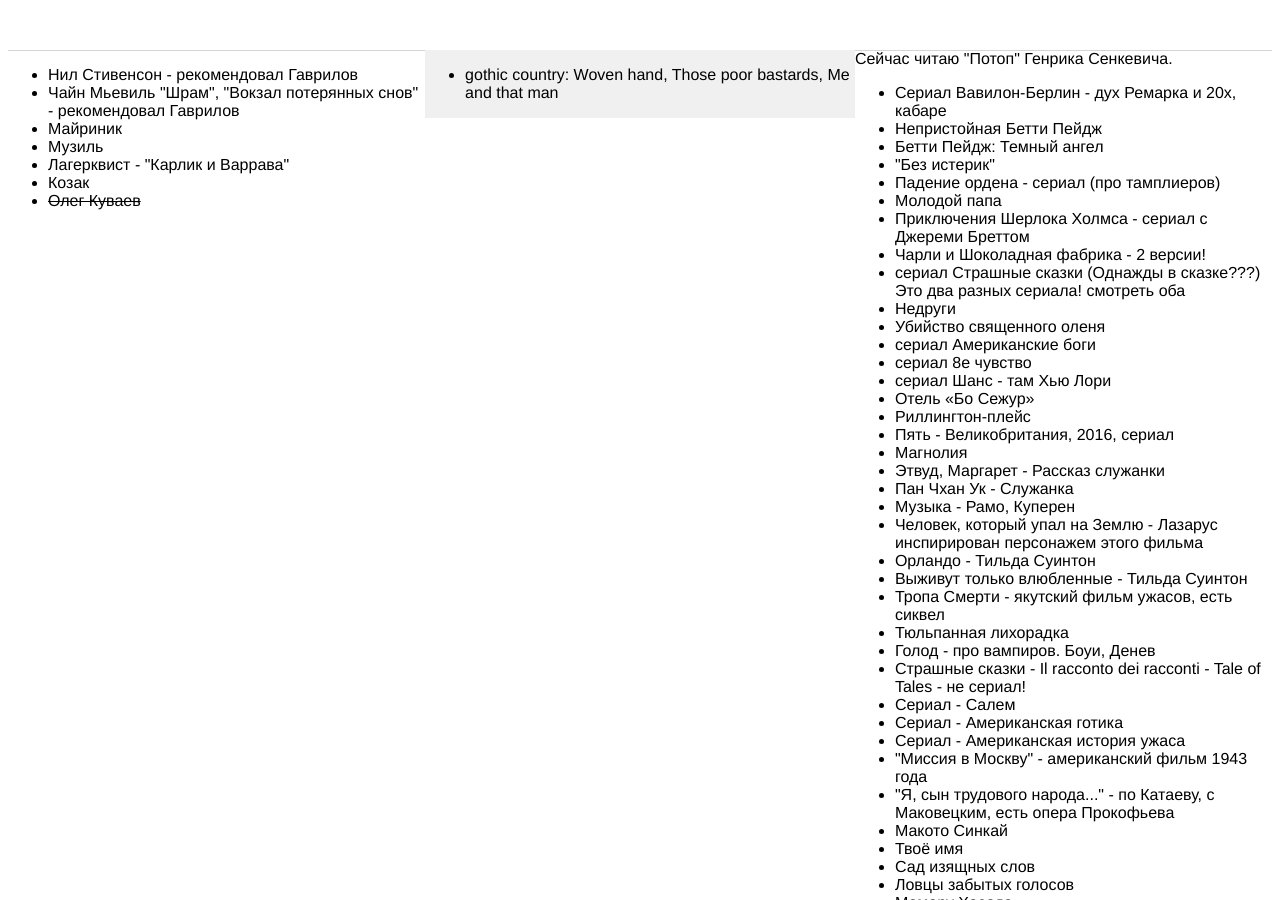
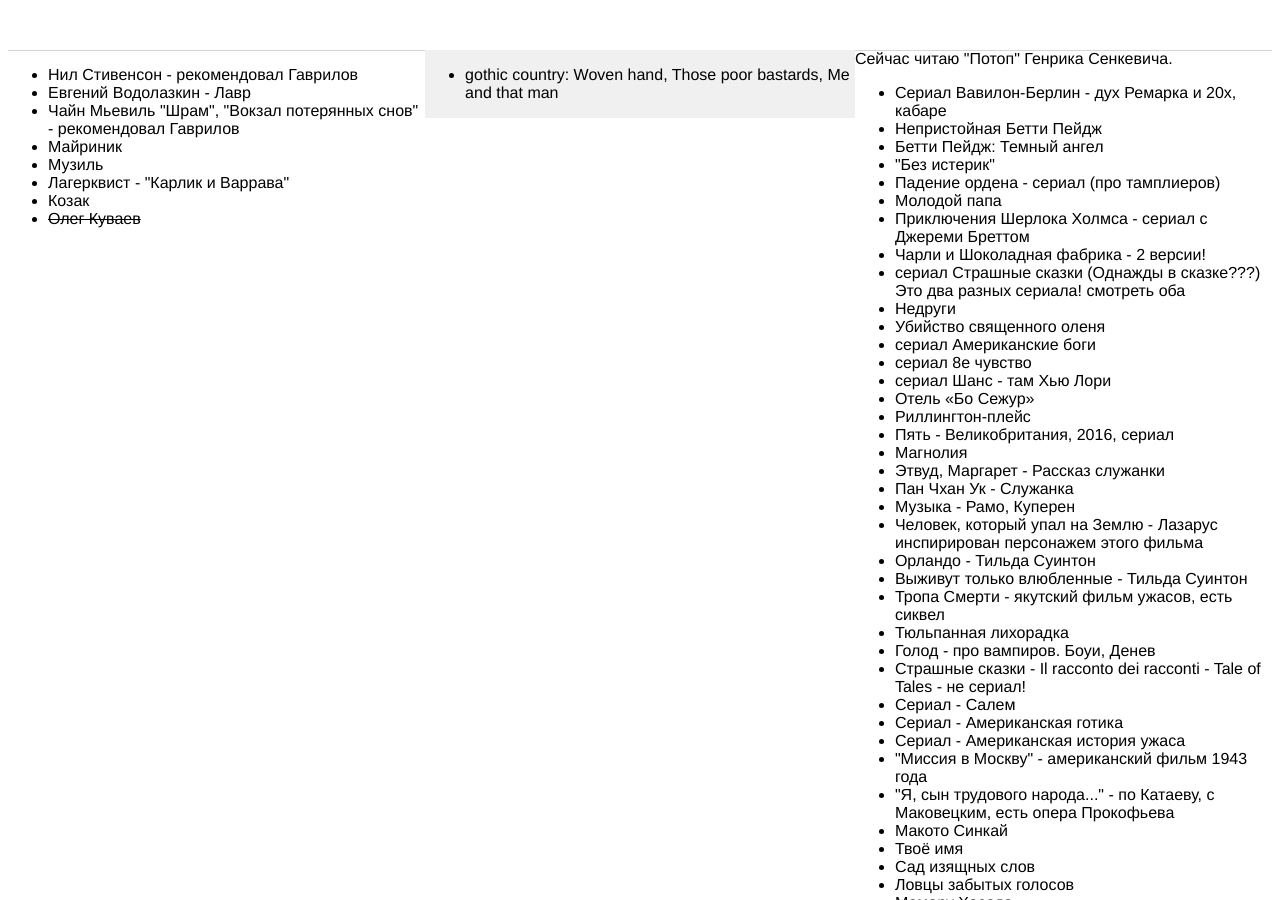
Before and after one commit to hinterlistig/hinterlistig.github.io, a Jekyll site: the page built from index.html, in a window 1280 px wide and 900 px high. Built offline with Jekyll 4.4.1, drawn with Linux system fonts in a browser that asks for light colours.

Commit message:
Update index.html

```diff
--- a/index.html
+++ b/index.html
@@ -6,6 +6,7 @@
 		<div class="read">
 			<ul>
 				<li>Нил Стивенсон - рекомендовал Гаврилов</li>
+				<li>Евгений Водолазкин - Лавр</li>
 				<li>Чайн Мьевиль "Шрам", "Вокзал потерянных снов" - рекомендовал Гаврилов</li>
 				<li>Майриник</li>
 				<li>Музиль</li>
```
